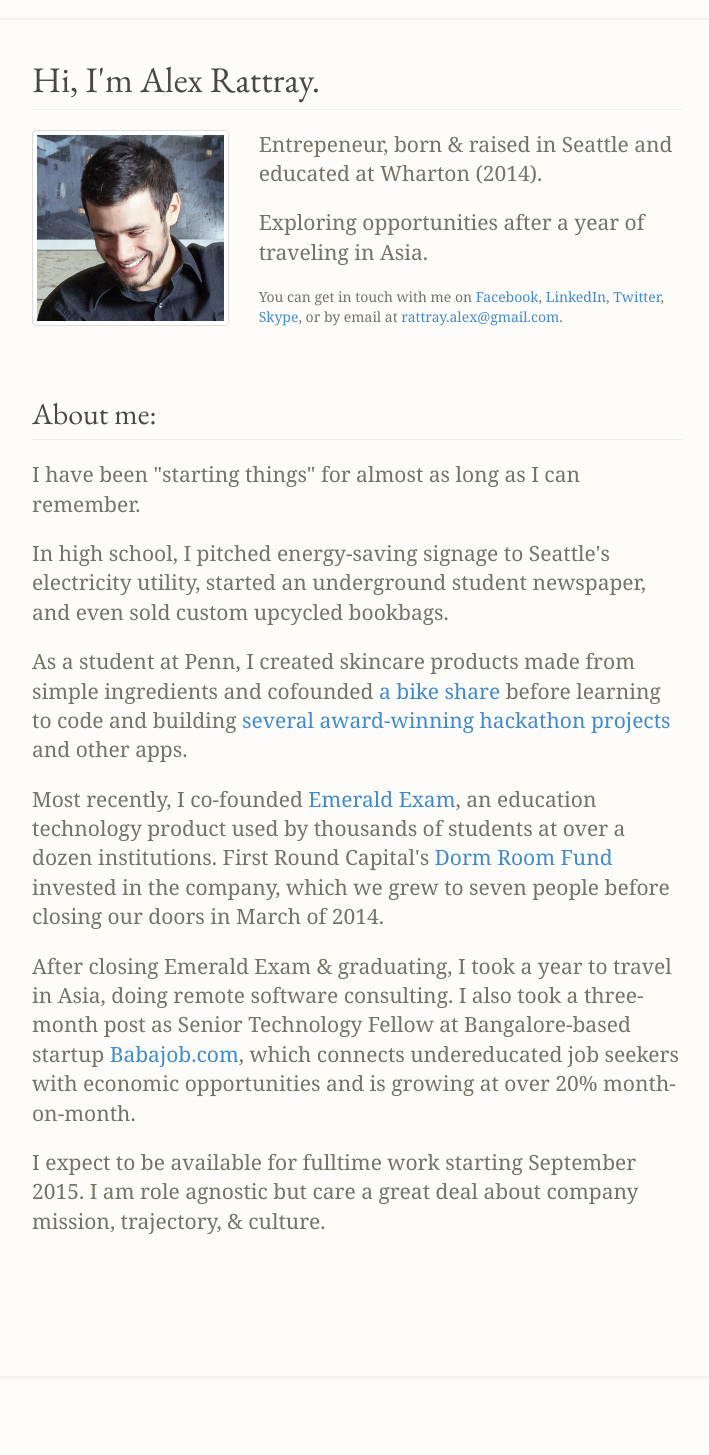
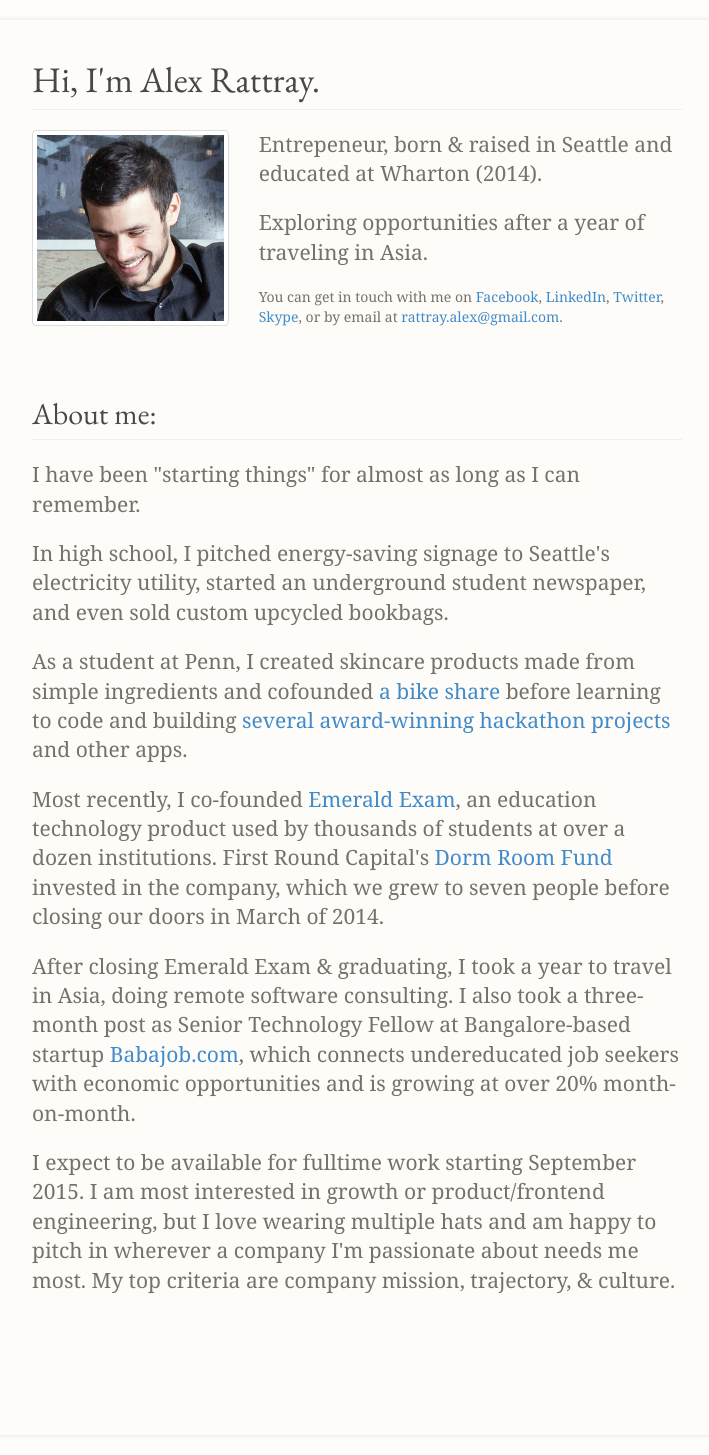
Before and after one commit to rattrayalex/rattrayalex.github.io, a Jekyll site: the page built from index.md, in a window 1280 px wide. Shown: the whole page, without its empty margins (283-992 px from the left). Built offline with Jekyll 4.4.1, drawn with Linux system fonts in a browser that asks for light colours; Markdown is read by kramdown in place of the engine named in the settings; before the commit the page ends 1396 px from its top, so only the background shows below that.

Commit message:
got rid of 'role agnostic'

```diff
--- a/index.md
+++ b/index.md
@@ -89,6 +89,8 @@ permalink: /
 </p>
 <p class="lead">
   I expect to be available for fulltime work starting September 2015.
-  I am role agnostic but care a great deal
-  about company mission, trajectory, &amp; culture.
+  I am most interested in growth or product/frontend engineering,
+  but I love wearing multiple hats and am happy to pitch in
+  wherever a company I'm passionate about needs me most.
+  My top criteria are company mission, trajectory, &amp; culture.
 </p>
```
